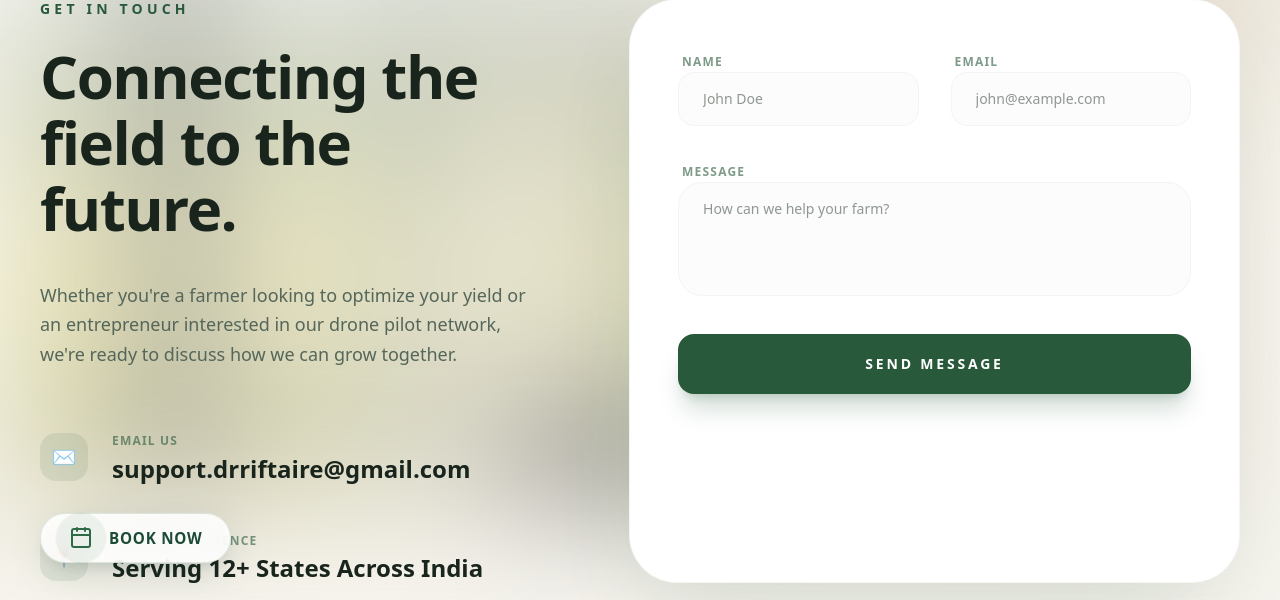
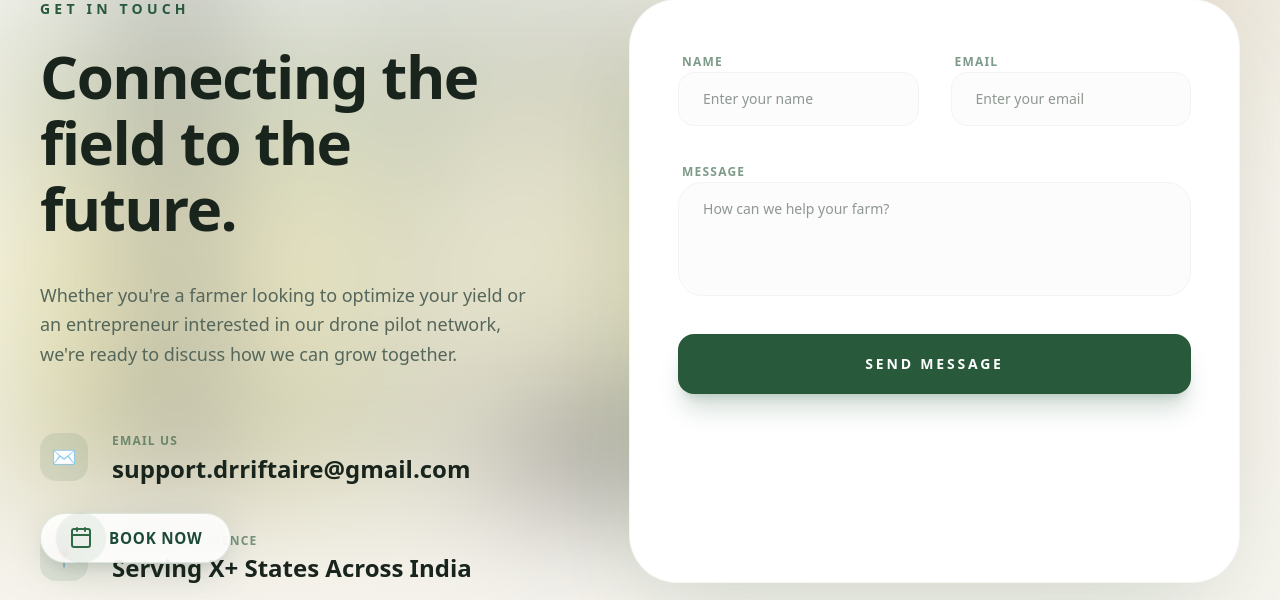
Before and after one commit to Sajal-26/Drriftaire, a React (Vite) app in the folder client/: page /contact in a window 1280 px wide. Shown: the part 197-797 px from the top of the page. Built offline with nearby package versions, Linux system fonts and the light colour scheme; no server answers.

Commit message:
Beautify

```diff
--- a/client/src/index.css
+++ b/client/src/index.css
@@ -20,8 +20,21 @@ h1, h2, h3, h4, h5, h6, p, span, label {
   cursor: default;
 }
 
-a, button, [role="button"], input, textarea, select {
-  cursor: auto;
+/* Ensure links and buttons always show pointer, including their text content */
+a,
+button,
+[role="button"],
+a *,
+button * {
+  cursor: pointer !important;
+}
+
+input, textarea, select {
+  cursor: text;
+}
+
+select {
+  cursor: pointer;
 }
 
 .app-shell {
--- a/client/src/pages/BookingPage.jsx
+++ b/client/src/pages/BookingPage.jsx
@@ -416,7 +416,7 @@ export default function BookingPage() {
               <div className={styles.row2}>
                 <label className={styles.field}>
                   <span className={styles.label}>Email Address</span>
-                  <input className={styles.input} name="email" type="email" value={formData.email} onChange={handleChange} placeholder="farmer@example.com" required />
+                  <input className={styles.input} name="email" type="email" value={formData.email} onChange={handleChange} placeholder="Enter your email" required />
                 </label>
                 <label className={styles.field}>
                   <span className={styles.label}>Crop Type</span>
--- a/client/src/pages/ContactPage.jsx
+++ b/client/src/pages/ContactPage.jsx
@@ -23,7 +23,7 @@ const staggerContainer = {
 
 function ContactPage() {
   return (
-    <main className="relative w-full min-h-[calc(100vh-96px)] bg-[#f6f4ee] text-[#243328] overflow-hidden">
+    <main className="relative w-full min-h-[calc(100vh-96px)] bg-[#f6f4ee] text-[#243328] overflow-hidden cursor-default">
       {/* Background Accent */}
       <div className="absolute inset-x-0 top-0 h-[600px] pointer-events-none opacity-40">
         <img src="/contact-accent.png" alt="" className="w-full h-full object-cover blur-3xl" />
@@ -53,7 +53,7 @@ function ContactPage() {
                 <div className="flex h-10 w-10 sm:h-12 sm:w-12 shrink-0 items-center justify-center rounded-2xl bg-[#28593b]/10 text-lg sm:text-xl">✉️</div>
                 <div className="min-w-0">
                   <p className="text-[10px] sm:text-xs font-bold uppercase tracking-widest text-[#28593b]/60">Email Us</p>
-                  <a href="mailto:support.drriftaire@gmail.com" className="mt-1 block text-base sm:text-2xl font-bold text-[#18241c] hover:text-[#28593b] transition-colors break-words">
+                  <a href="mailto:support.drriftaire@gmail.com" className="mt-1 block text-base sm:text-2xl font-bold text-[#18241c] hover:text-[#28593b] transition-colors break-words cursor-pointer">
                     support.drriftaire@gmail.com
                   </a>
                 </div>
@@ -63,7 +63,7 @@ function ContactPage() {
                 <div className="min-w-0">
                   <p className="text-[10px] sm:text-xs font-bold uppercase tracking-widest text-[#28593b]/60">Regional Presence</p>
                   <p className="mt-1 text-lg sm:text-2xl font-bold text-[#18241c] leading-tight">
-                    Serving 12+ States Across India
+                    Serving X+ States Across India
                   </p>
                 </div>
               </div>
@@ -81,7 +81,7 @@ function ContactPage() {
                   <label className="text-xs font-bold uppercase tracking-widest text-[#28593b]/60 ml-1">Name</label>
                   <input
                     type="text"
-                    placeholder="John Doe"
+                    placeholder="Enter your name"
                     className="w-full rounded-2xl border border-gray-100 bg-gray-50/50 px-6 py-4 text-sm focus:border-[#28593b]/30 focus:bg-white focus:outline-none transition-all duration-300"
                   />
                 </div>
@@ -89,7 +89,7 @@ function ContactPage() {
                   <label className="text-xs font-bold uppercase tracking-widest text-[#28593b]/60 ml-1">Email</label>
                   <input
                     type="email"
-                    placeholder="john@example.com"
+                    placeholder="Enter your email"
                     className="w-full rounded-2xl border border-gray-100 bg-gray-50/50 px-6 py-4 text-sm focus:border-[#28593b]/30 focus:bg-white focus:outline-none transition-all duration-300"
                   />
                 </div>
--- a/client/src/styles/Footer.module.css
+++ b/client/src/styles/Footer.module.css
@@ -51,6 +51,7 @@
   text-decoration: none;
   font-weight: 600;
   transition: all 0.2s ease;
+  cursor: pointer;
 }
 
 .metaLink:hover {
--- a/client/src/styles/Navbar.module.css
+++ b/client/src/styles/Navbar.module.css
@@ -10,6 +10,7 @@
     linear-gradient(180deg, rgba(255, 255, 255, 0.96), rgba(250, 248, 242, 0.94));
   backdrop-filter: blur(16px);
   font-family: 'Poppins', system-ui, -apple-system, sans-serif;
+  cursor: default;
 }
 
 .navbar {
```
Also changed, not shown: client/src/styles/BookingPage.module.css (line endings or trailing spaces).
